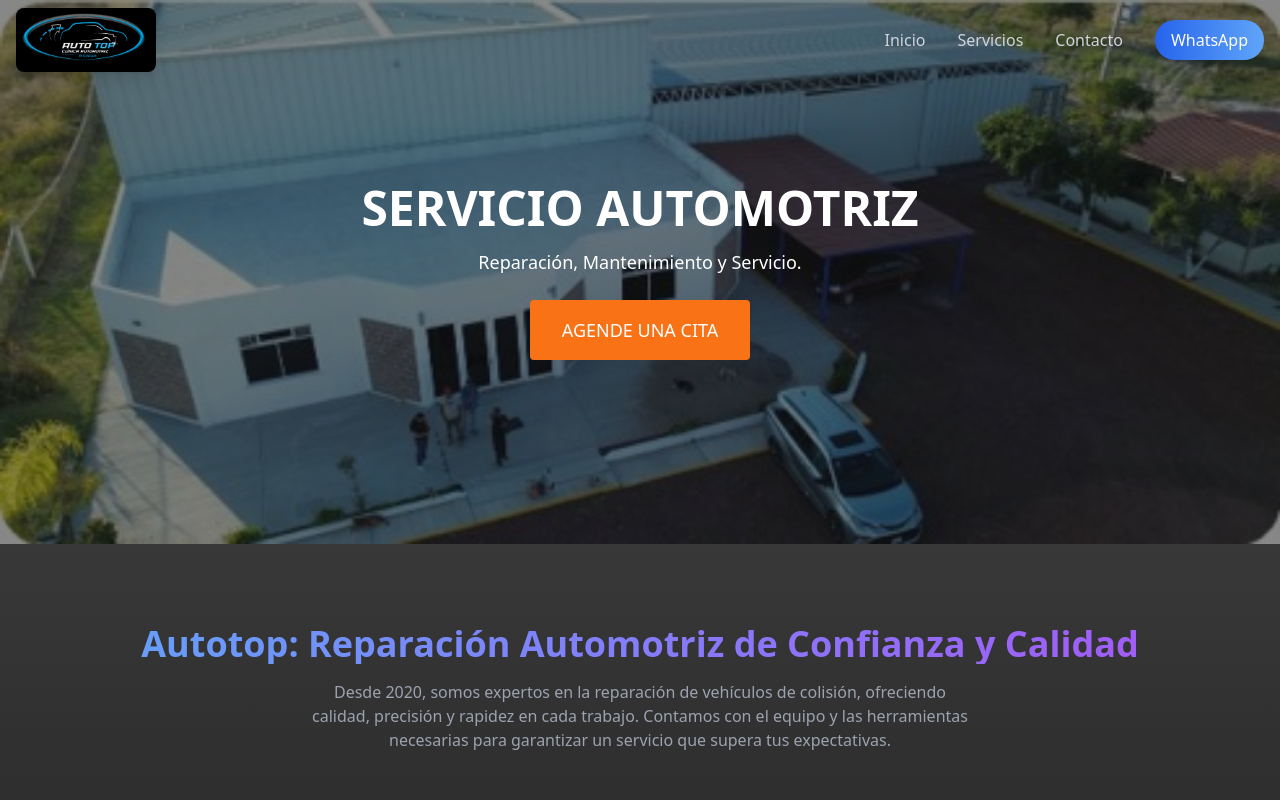
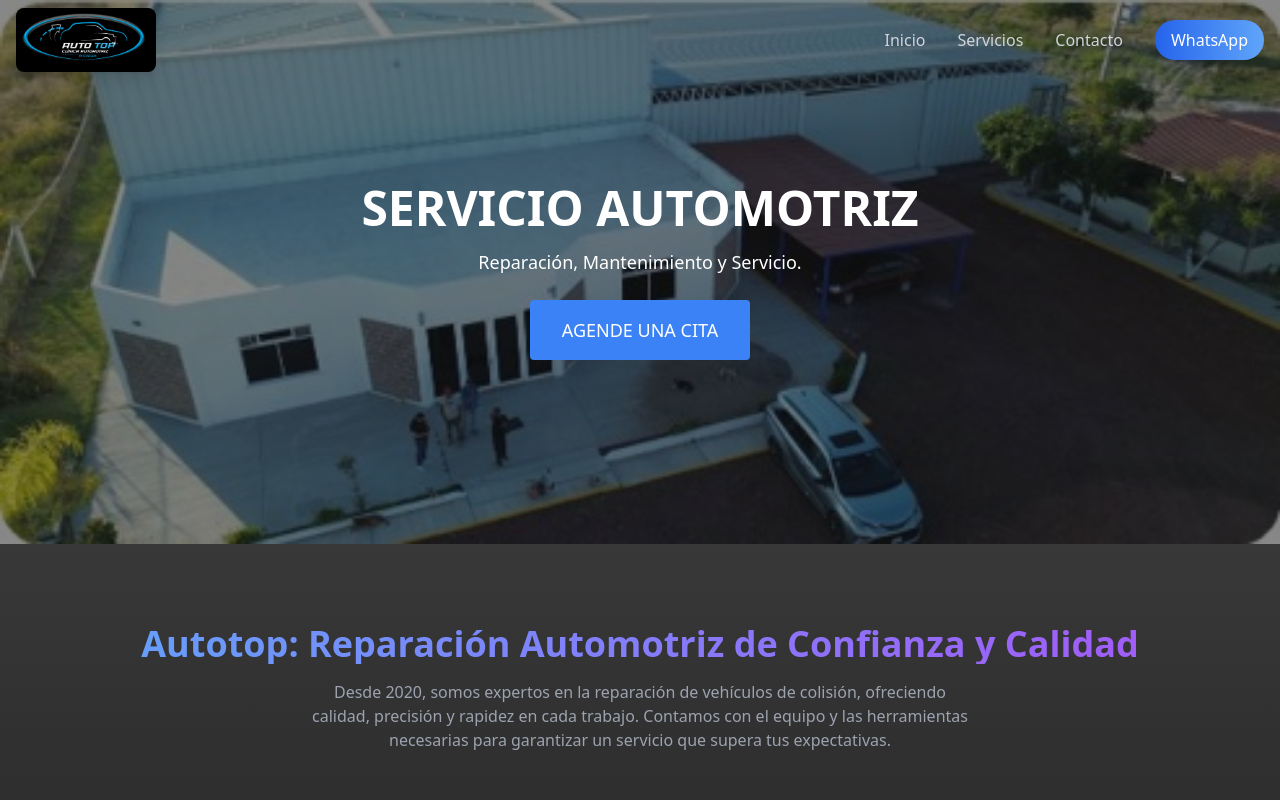
Before and after one commit to RodrigoTapiaIrigoyen/Auto-Top1, a React (Vite) app: page / in a window 1280 px wide. Shown: the top 800 px of the page. Built offline with nearby package versions, Linux system fonts and the light colour scheme.

Commit message:
casotres

```diff
--- a/src/components/Hero.tsx
+++ b/src/components/Hero.tsx
@@ -22,7 +22,7 @@ export default function Hero() {
         </p>
         <a
           href="#servicios"
-          className="mt-6 inline-flex items-center px-8 py-4 bg-orange-500 text-white text-lg font-medium rounded hover:bg-orange-600 transition-all"
+          className="mt-6 inline-flex items-center px-8 py-4 bg-blue-500 text-white text-lg font-medium rounded hover:bg-blue-600 transition-all"
         >
           AGENDE UNA CITA
         </a>
```
